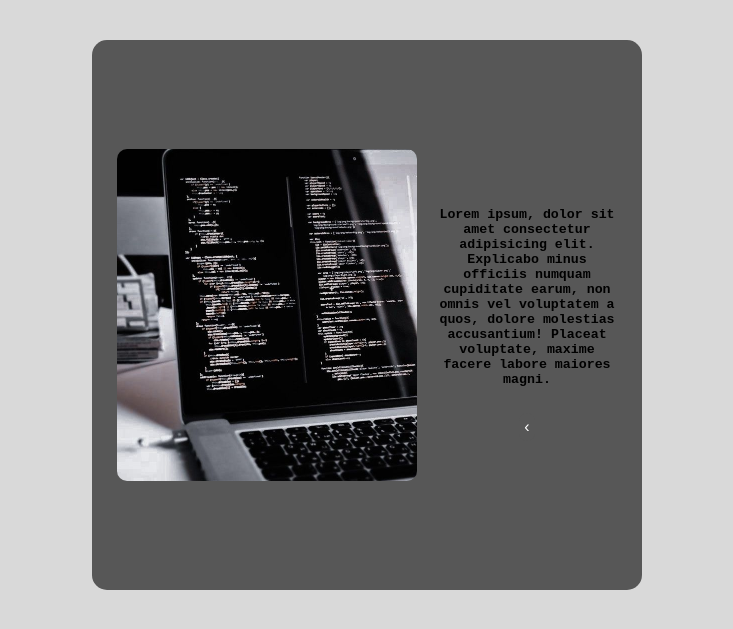
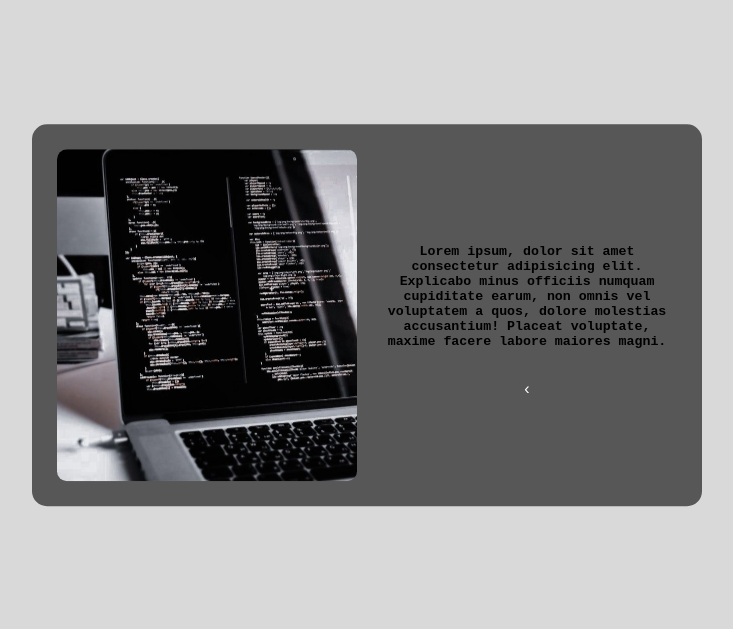
Before and after one commit to michy0902/michys-portfolio-3, a plain HTML site: page socials.html in a window 1280 px wide. Shown: the part 85-714 px from the top of the page, without its empty margins (273-1006 px from the left). Drawn offline with Linux system fonts and the light colour scheme.

Commit message:
updated html

```diff
--- a/socials.html
+++ b/socials.html
@@ -11,7 +11,7 @@
         <h1>SOCIALS</h1>
     </div>
 
-    <div class="projects-container">
+    <div class="socials-container">
 
         <img src="assets/pictures/a6a3cfc5-6357-44ce-b752-9ab962bcce5f.jpg" alt="a picture" id="profilepic">
 
--- a/style.css
+++ b/style.css
@@ -128,7 +128,7 @@ span{
 
 
 /*----------skills PAGE----------*/
-.projects-container{
+.skills-container{
     display: flex;
     justify-content: center;
     align-items: center;
@@ -149,3 +149,18 @@ span{
     width: 70px;
     height: 40px;
 }
+
+/*-------socials--------*/
+.socials-container{
+    display: flex;
+    justify-content: center;
+    align-items: center;
+    position: absolute;
+    top: 50%;
+    left: 50%;
+    transform: translate(-50%, -50%);
+    text-align: center;
+    background-color: #575757;
+    padding: 25px;
+    border-radius: 15px;
+}
```
Also changed, not shown: skills.html (+8 -7 lines).
